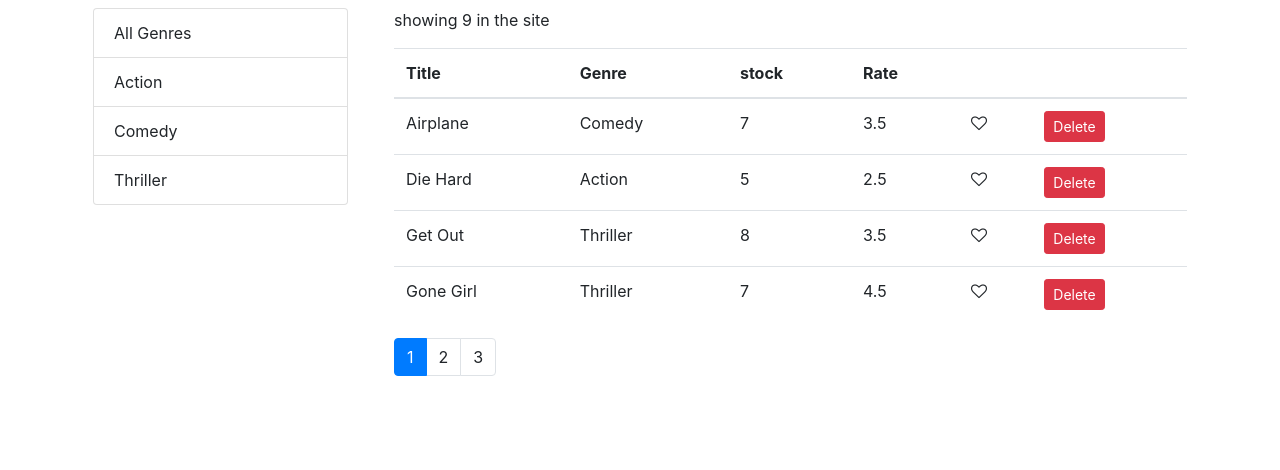
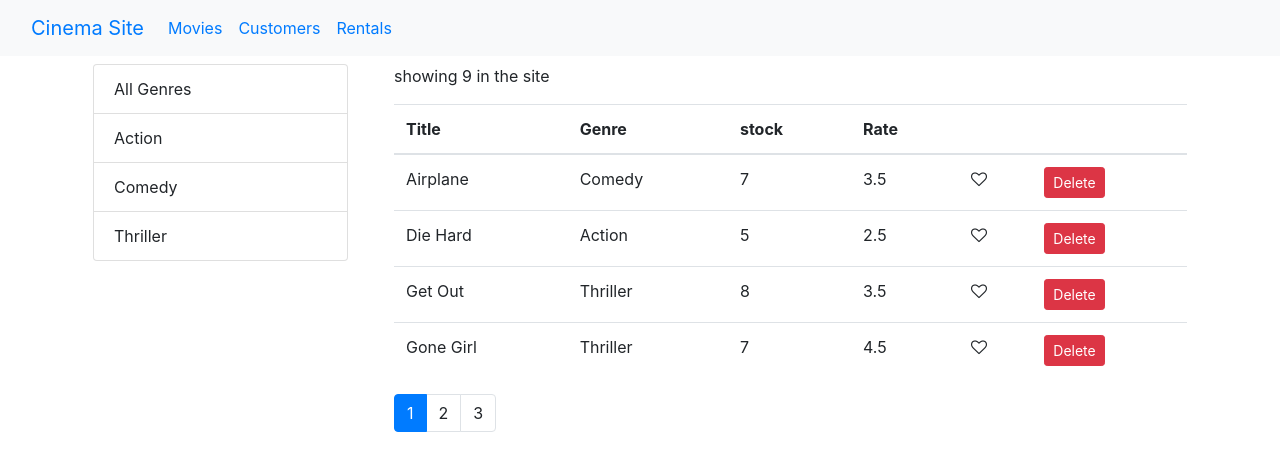
Before and after one commit to Ngeti258/Cinema-site, a React (Create React App) app: page /movies in a window 1280 px wide. Shown: the top 470 px of the page. Built offline with nearby package versions, Linux system fonts and the light colour scheme.

Commit message:
update app.js

```diff
--- a/src/App.js
+++ b/src/App.js
@@ -1,12 +1,17 @@
-import './App.css';
+
 import { Route,Redirect,Switch} from 'react-router-dom';
 import Movies from './components/movies';
 import Customers from './components/customers';
 import NotFound from './components/notFound';
 import MovieForm from './components/movieForm';
 import Rentals from './components/rentals';
+import NavBar from './components/navbar';
+import './App.css';
+import React from 'react';
 function App() {
   return (
+    <React.Fragment>
+    <NavBar/>
    <main className="container">
     <Switch>
     <Route path='/movies' component={Movies}></Route>
@@ -16,9 +21,9 @@ function App() {
     <Route path='/moviesforms' component={MovieForm}></Route>
     <Redirect from='/' exact to ='/movies'/>
     <Redirect to= '/notFound'/>
-
     </Switch>
    </main>
+   </React.Fragment>
   );
 }
 
```
